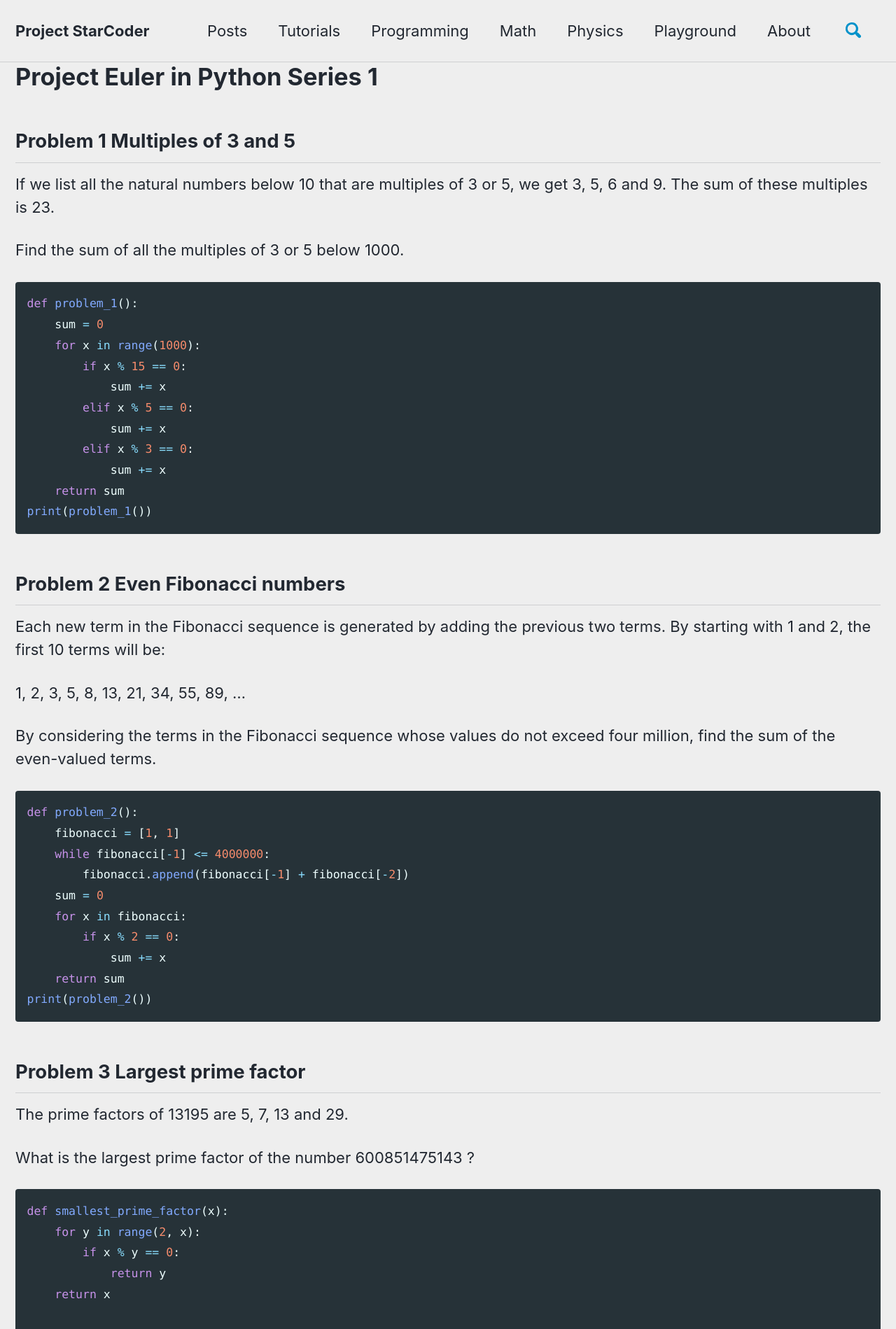
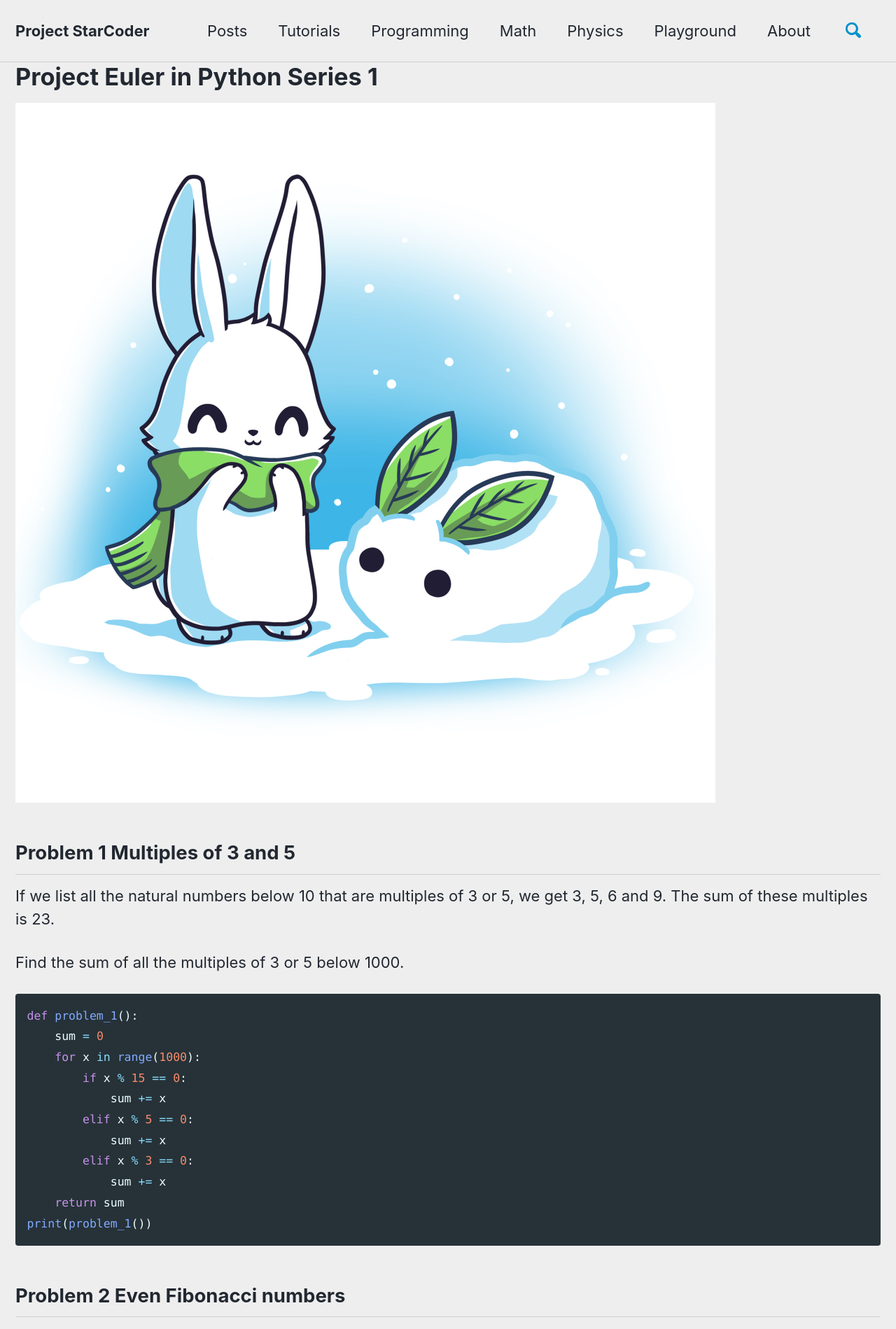
Before and after one commit to cskitty/cskitty.github.io, a Jekyll site: the page built from _posts/2020-04-19-post-project-euler-1.md, in a window 1280 px wide. Shown: the top 1899 px of the page at 70% size. Built offline with Jekyll 4.4.1, drawn with Linux system fonts in a browser that asks for light colours; cached includes are drawn as plain includes; nearby versions of some CDN libraries.

Commit message:
Added a bunny image

```diff
--- a/_posts/2020-04-19-post-project-euler-1.md
+++ b/_posts/2020-04-19-post-project-euler-1.md
@@ -10,6 +10,8 @@ tags:
 ---
 
 # Project Euler in Python Series 1
+
+![](/assets/images/snowbunny.jpg)
 
 ## Problem 1 Multiples of 3 and 5
 
```
Also changed, not shown: assets/images/snowbunny.jpg (added).
